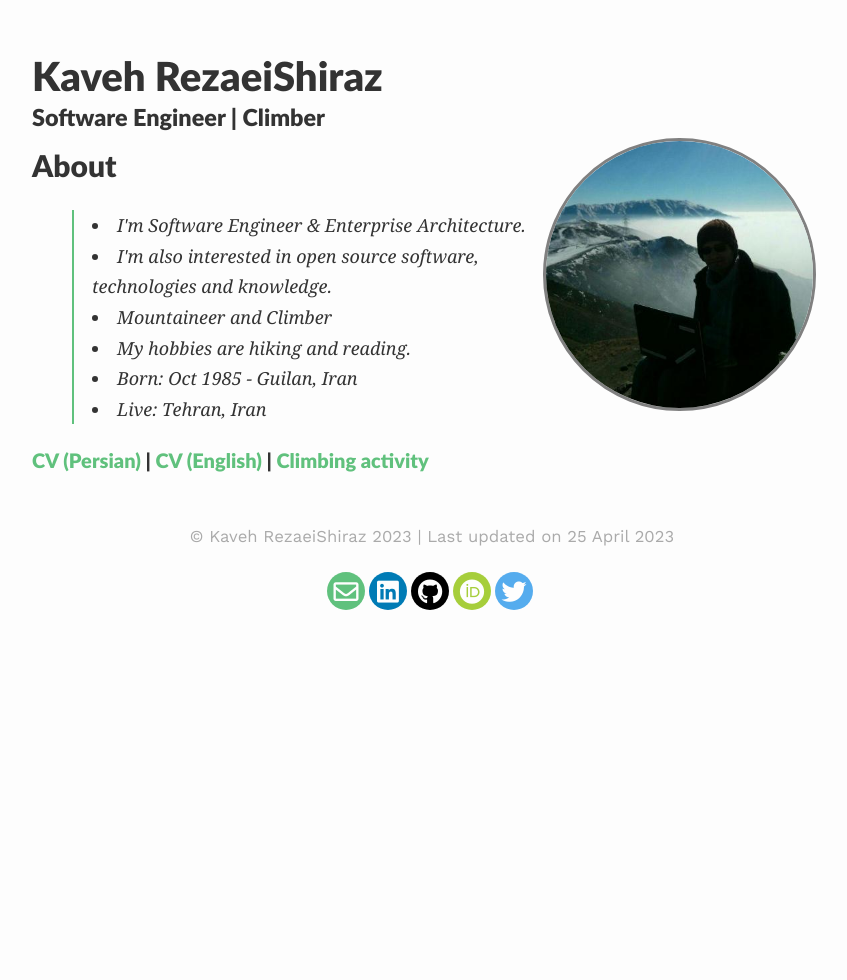
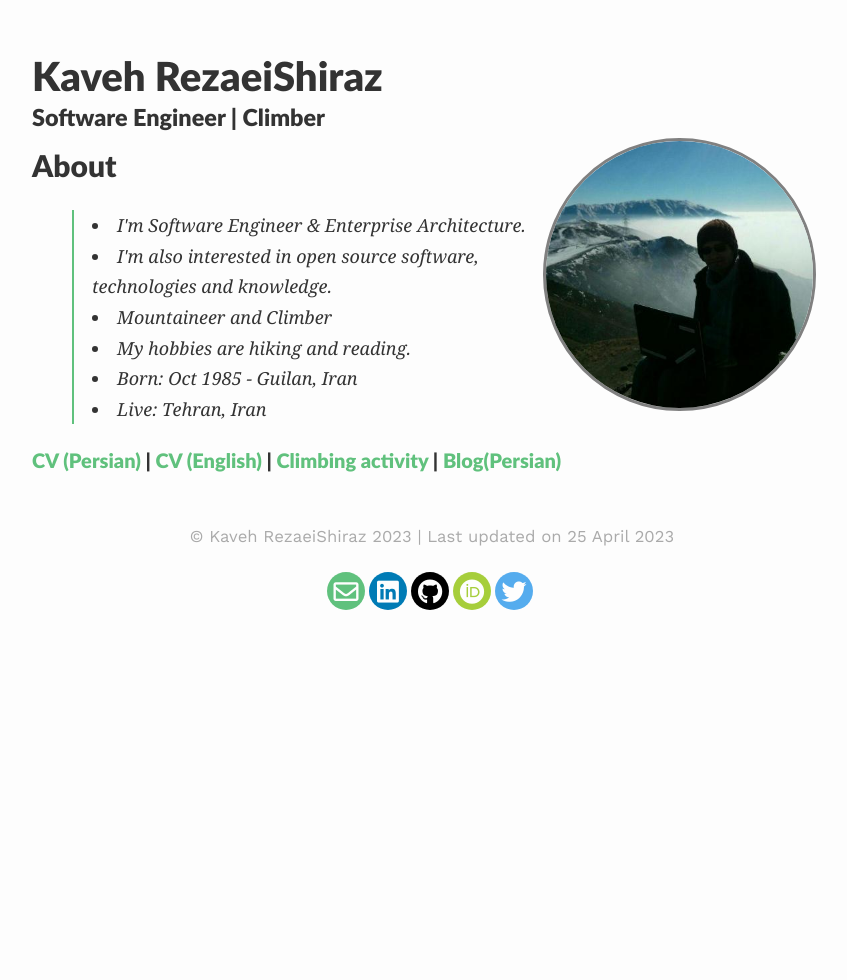
Before and after one commit to KavehRS/website, a Jekyll site: the page built from index.md, in a window 1280 px wide. Shown: the whole page, without its empty margins (208-1055 px from the left). Built offline with Jekyll 4.4.1, drawn with Linux system fonts in a browser that asks for light colours; nearby versions of some CDN libraries; our own code applies the rules of GitHub Pages for plain Markdown files.

Commit message:
Update index.md

```diff
--- a/index.md
+++ b/index.md
@@ -21,7 +21,7 @@
 
 
 
-#### [CV (Persian)](/books/cv-fa.pdf) |  [CV (English)](#) | [Climbing activity](https://climbingreports.kavehrs.com/)
+#### [CV (Persian)](/books/cv-fa.pdf) |  [CV (English)](#) | [Climbing activity](https://climbingreports.kavehrs.com/) | [Blog(Persian)](https://blog.kavehrs.com/)
 
 
 
```
